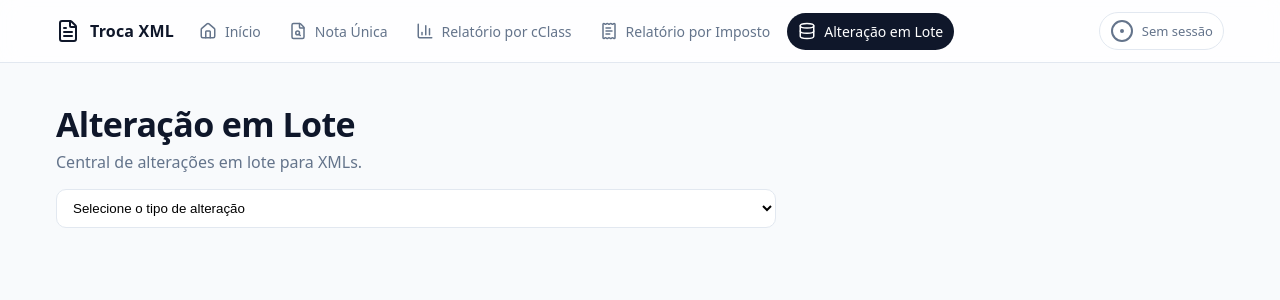
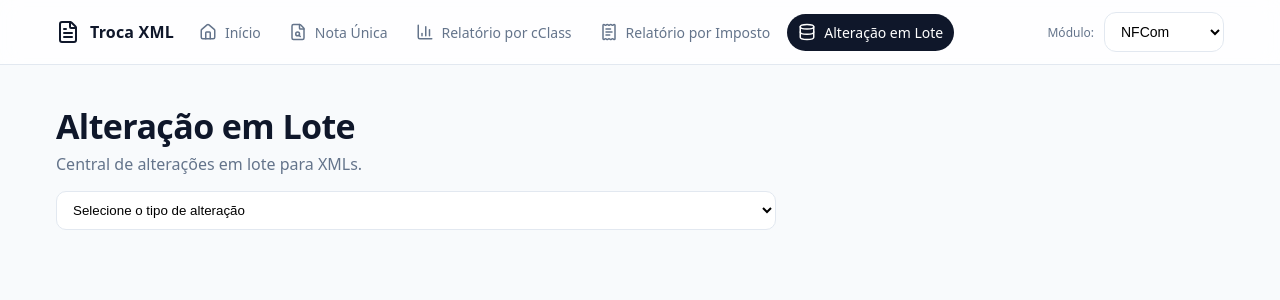
Before and after one commit to wriellgamaoliveira-pixel/troca-xml-web, a Flask app: page /alteracao-lote in a window 1280 px wide. Shown: the top 300 px of the page. Run offline with Flask 3, Linux system fonts and the light colour scheme.

Commit message:
Add module selector with session persistence across processing flows

```diff
--- a/app.py
+++ b/app.py
@@ -561,13 +561,32 @@ def parse_xml_any(xml_bytes: bytes):
 # =========================================================
 # Páginas
 # =========================================================
+
+
+def _resolve_modulo(value: str):
+    v = (value or "").strip().lower()
+    return v if v in {"nfcom", "nfe"} else "nfcom"
+
+
+def _get_modulo_from_request():
+    modulo = _resolve_modulo(request.form.get("modulo") or request.args.get("modulo") or session.get("modulo"))
+    session["modulo"] = modulo
+    return modulo
+
+
+@app.route("/api/modulo", methods=["POST"])
+def api_set_modulo():
+    modulo = _resolve_modulo(request.form.get("modulo") or (request.get_json(silent=True) or {}).get("modulo"))
+    session["modulo"] = modulo
+    return jsonify({"success": True, "modulo": modulo})
+
 @app.route("/")
 def index():
-    return render_template("index.html")
+    return render_template("index.html", modulo=session.get("modulo", "nfcom"))
 
 @app.route("/alteracao-lote")
 def alteracao_lote_page():
-    return render_template("alteracao_lote.html")
+    return render_template("alteracao_lote.html", modulo=session.get("modulo", "nfcom"))
 
 
 def _set_sessao_status(sid, **kw):
@@ -821,6 +840,7 @@ def _process_remove_cfop_icms_async(sid: str, in_zip_path: str, icms_tipo: str):
 @app.route('/api/sessao/processar', methods=['POST'])
 def api_sessao_processar():
     try:
+        modulo = _get_modulo_from_request()
         if 'zip_xmls' not in request.files:
             return jsonify({'success': False, 'error': 'Envie o ZIP no campo zip_xmls'}), 400
         zf = request.files['zip_xmls']
@@ -870,6 +890,7 @@ def api_sessao_baixar(sid):
 @app.route('/api/cclass-remove/processar', methods=['POST'])
 def api_cclass_remove_processar():
     try:
+        modulo = _get_modulo_from_request()
         if 'zip_xmls' not in request.files:
             return jsonify({'success': False, 'error': 'Envie o ZIP no campo zip_xmls'}), 400
         zf = request.files['zip_xmls']
@@ -925,11 +946,11 @@ def api_cclass_remove_baixar(sid):
 
 @app.route("/nota")
 def nota_page():
-    return render_template("nota.html")
+    return render_template("nota.html", modulo=session.get("modulo", "nfcom"))
 
 @app.route("/resumo")
 def resumo_page():
-    return render_template("resumo.html")
+    return render_template("resumo.html", modulo=session.get("modulo", "nfcom"))
 
 
 
@@ -947,19 +968,19 @@ def _get_resumo_data(session_id=None):
 @app.route("/resumo/resultado")
 def resumo_resultado_page():
     sid, data = _get_resumo_data(session.get("resumo_session_id"))
-    return render_template("resumo_cclass.html", data=data, session_id=sid)
+    return render_template("resumo_cclass.html", data=data, session_id=sid, modulo=session.get("modulo", "nfcom"))
 
 
 @app.route("/resumo-cclass")
 def resumo_cclass_page():
     sid, data = _get_resumo_data()
-    return render_template("resumo_cclass.html", data=data, session_id=sid)
+    return render_template("resumo_cclass.html", data=data, session_id=sid, modulo=session.get("modulo", "nfcom"))
 
 
 @app.route("/resumo-imposto")
 def resumo_imposto_page():
     sid, data = _get_resumo_data()
-    return render_template("resumo_imposto.html", data=data, session_id=sid)
+    return render_template("resumo_imposto.html", data=data, session_id=sid, modulo=session.get("modulo", "nfcom"))
 
 @app.route("/resumo/csv")
 def resumo_csv_page():
@@ -999,6 +1020,7 @@ def resumo_csv_page():
 @app.route("/api/lote/processar", methods=["POST"])
 def api_lote_processar():
     try:
+        modulo = _get_modulo_from_request()
         if "zip_xmls" not in request.files:
             return jsonify({"success": False, "error": "Envie o ZIP no campo zip_xmls"}), 400
 
@@ -1056,11 +1078,17 @@ def api_lote_baixar(sid):
 @app.route("/api/nota/visualizar", methods=["POST"])
 def api_nota_visualizar():
     try:
+        modulo = _get_modulo_from_request()
         if "xml_nota" not in request.files:
             return jsonify({"success": False, "error": "Envie o arquivo no campo xml_nota"}), 400
         f = request.files["xml_nota"]
         xml_bytes = f.read()
-        dados = parse_xml_any(xml_bytes)
+        if modulo == "nfcom":
+            dados = parse_xml_any(xml_bytes)
+        elif modulo == "nfe":
+            dados = parse_xml_any(xml_bytes)
+        else:
+            dados = parse_xml_any(xml_bytes)
         if "error" in dados:
             return jsonify({"success": False, "error": dados["error"]}), 400
         return jsonify({"success": True, "data": dados})
@@ -1244,7 +1272,7 @@ def _process_zip_lote_async(sid: str, zip_path: str, remover_desconto: bool, rem
     except Exception as e:
         _set_lote_status(sid, status="error", done=True, error=str(e), finished_at=datetime.now().isoformat())
 
-def _process_zip_resumo(sid: str, zip_path: str):
+def _process_zip_resumo(sid: str, zip_path: str, modulo: str = "nfcom"):
     """
     Processa o ZIP em background e grava:
       - resumo:status:<sid> (progresso/estado)
@@ -1330,7 +1358,12 @@ def _process_zip_resumo(sid: str, zip_path: str):
             for i, name in enumerate(names, start=1):
                 try:
                     xml_bytes = z.read(name)
-                    d = parse_xml_any(xml_bytes)
+                    if modulo == "nfcom":
+                        d = parse_xml_any(xml_bytes)
+                    elif modulo == "nfe":
+                        d = parse_xml_any(xml_bytes)
+                    else:
+                        d = parse_xml_any(xml_bytes)
                     if "error" in d:
                         raise Exception(d["error"])
 
@@ -1847,6 +1880,7 @@ def resumo_status_light_page():
 @app.route("/api/resumo/upload", methods=["POST"])
 def api_resumo_upload():
     try:
+        modulo = _get_modulo_from_request()
         if "file" not in request.files:
             return jsonify({"success": False, "error": "Nenhum arquivo enviado"}), 400
         f = request.files["file"]
@@ -1864,7 +1898,7 @@ def api_resumo_upload():
         session["resumo_session_id"] = sid
         _set_status(sid, status="queued", progress=0, done=False, error=None, total=None, processed=0)
 
-        th = threading.Thread(target=_process_zip_resumo, args=(sid, zip_path), daemon=True)
+        th = threading.Thread(target=_process_zip_resumo, args=(sid, zip_path, modulo), daemon=True)
         th.start()
 
         return jsonify({"success": True, "session_id": sid})
@@ -2082,6 +2116,7 @@ def _process_lote_descricao_async(sid: str, in_zip_path: str, regras):
 @app.route("/api/csv/gerar", methods=["POST"])
 def api_csv_gerar():
     try:
+        modulo = _get_modulo_from_request()
         if "zip_xmls" not in request.files:
             return jsonify({"success": False, "error": "Envie o ZIP no campo zip_xmls"}), 400
 
--- a/templates/alteracao_lote.html
+++ b/templates/alteracao_lote.html
@@ -251,6 +251,7 @@ document.getElementById("tipoAlteracao").addEventListener("change", function() {
     if(!f) return alert('Selecione um ZIP.');
     out.style.display='none'; progress.style.display='block'; updateProgress(0,'Iniciando...',0); btnProcessar.disabled=true;
     const fd = new FormData();
+    if (window.appendModuloToFormData) window.appendModuloToFormData(fd);
     fd.append('zip_xmls', f);
     fd.append('remover_desconto', document.getElementById('removerDesconto').checked ? 'true':'false');
     fd.append('remover_outros', document.getElementById('removerOutros').checked ? 'true':'false');
@@ -310,6 +311,7 @@ document.getElementById("tipoAlteracao").addEventListener("change", function() {
     if(!regras) return alert('Informe ao menos uma regra no formato descricao;cClass');
     out.style.display='none'; progress.style.display='block'; updateProgress(0,0,0,'iniciando'); btnProcessar.disabled=true;
     const fd = new FormData();
+    if (window.appendModuloToFormData) window.appendModuloToFormData(fd);
     fd.append('zip_xmls', f);
     fd.append('regras_descricao_cclass', regras);
     try{
@@ -366,7 +368,7 @@ document.getElementById("tipoAlteracao").addEventListener("change", function() {
     const icmsTipo = (document.getElementById('icmsTipo').value || '').trim();
     if(!icmsTipo) return alert('Informe um tipo ICMS.');
     out.style.display='none'; progress.style.display='block'; updateProgress(0,0,0,'iniciando'); btnProcessar.disabled=true;
-    const fd = new FormData(); fd.append('zip_xmls', f); fd.append('icms_tipo', icmsTipo);
+    const fd = new FormData(); if (window.appendModuloToFormData) window.appendModuloToFormData(fd); fd.append('zip_xmls', f); fd.append('icms_tipo', icmsTipo);
     try{
       const r = await fetch('/api/sessao/processar', {method:'POST', body: fd});
       const j = await r.json().catch(()=>({}));
@@ -423,6 +425,7 @@ document.getElementById("tipoAlteracao").addEventListener("change", function() {
     if(!lista) return alert('Informe ao menos uma cClass (uma por linha).');
     out.style.display='none'; progress.style.display='block'; updateProgress(0,0,0,'iniciando'); btnProcessar.disabled=true;
     const fd = new FormData();
+    if (window.appendModuloToFormData) window.appendModuloToFormData(fd);
     fd.append('zip_xmls', f);
     fd.append('lista_cclass', lista);
     try{
--- a/templates/base.html
+++ b/templates/base.html
@@ -24,7 +24,13 @@
         </div>
       </div>
 
-      <span class="badge"><i data-lucide="circle-dot"></i> Sem sessão</span>
+      <div style="display:flex;align-items:center;gap:10px;">
+        <label for="moduloSelector" class="kpi-label" style="margin:0;white-space:nowrap;">Módulo:</label>
+        <select name="modulo" id="moduloSelector" class="select" style="min-width:120px;">
+          <option value="nfcom" {% if (modulo or session.get('modulo','nfcom')) == 'nfcom' %}selected{% endif %}>NFCom</option>
+          <option value="nfe" {% if (modulo or session.get('modulo','nfcom')) == 'nfe' %}selected{% endif %}>NFe</option>
+        </select>
+      </div>
     </div>
   </nav>
 
@@ -33,6 +39,31 @@
   </main>
 
   <script src="{{ url_for('static', filename='js/main.js') }}"></script>
+  <script>
+    window.__APP_MODULO__ = "{{ (modulo or session.get('modulo', 'nfcom'))|lower }}";
+    window.appendModuloToFormData = function(fd){
+      const sel = document.getElementById("moduloSelector");
+      const m = ((sel && sel.value) || window.__APP_MODULO__ || "nfcom").toLowerCase();
+      fd.append("modulo", (m === "nfe" ? "nfe" : "nfcom"));
+      return fd;
+    };
+    document.addEventListener("DOMContentLoaded", () => {
+      const sel = document.getElementById("moduloSelector");
+      if(!sel) return;
+      sel.addEventListener("change", async () => {
+        const fd = new FormData();
+        window.appendModuloToFormData(fd);
+        try {
+          const r = await fetch('/api/modulo', {method:'POST', body: fd});
+          const j = await r.json().catch(()=>({}));
+          if(r.ok && j.success){
+            window.__APP_MODULO__ = j.modulo || sel.value;
+          }
+        } catch(_) {}
+      });
+    });
+  </script>
+
   {% block extra_js %}{% endblock %}
 </body>
 </html>
--- a/templates/nota.html
+++ b/templates/nota.html
@@ -183,6 +183,7 @@
     if(!f) return alert('Selecione um XML.');
 
     const fd = new FormData();
+    if (window.appendModuloToFormData) window.appendModuloToFormData(fd);
     fd.append('xml_nota', f);
 
     const r = await fetch('/api/nota/visualizar', {method:'POST', body: fd});
--- a/templates/resumo.html
+++ b/templates/resumo.html
@@ -85,6 +85,7 @@
     if(!file) return alert('Selecione um ZIP.');
 
     const fd = new FormData();
+    if (window.appendModuloToFormData) window.appendModuloToFormData(fd);
     fd.append('file', file);
 
     progressContainer.classList.remove('hidden');
--- a/templates/resumo_cclass.html
+++ b/templates/resumo_cclass.html
@@ -223,6 +223,7 @@
     const f = document.getElementById('resumoZip').files[0];
     if(!f) return alert('Selecione um ZIP.');
     const fd = new FormData();
+    if (window.appendModuloToFormData) window.appendModuloToFormData(fd);
     fd.append('file', f);
     fd.append('report_type', window.__RESUMO_REPORT_TYPE__ || 'cclass');
     progress.style.display = 'block';
--- a/templates/resumo_imposto.html
+++ b/templates/resumo_imposto.html
@@ -201,6 +201,7 @@
     const f = document.getElementById('resumoZip').files[0];
     if(!f) return alert('Selecione um ZIP.');
     const fd = new FormData();
+    if (window.appendModuloToFormData) window.appendModuloToFormData(fd);
     fd.append('file', f);
     fd.append('report_type', window.__RESUMO_REPORT_TYPE__ || 'cclass');
     progress.style.display = 'block';
```
